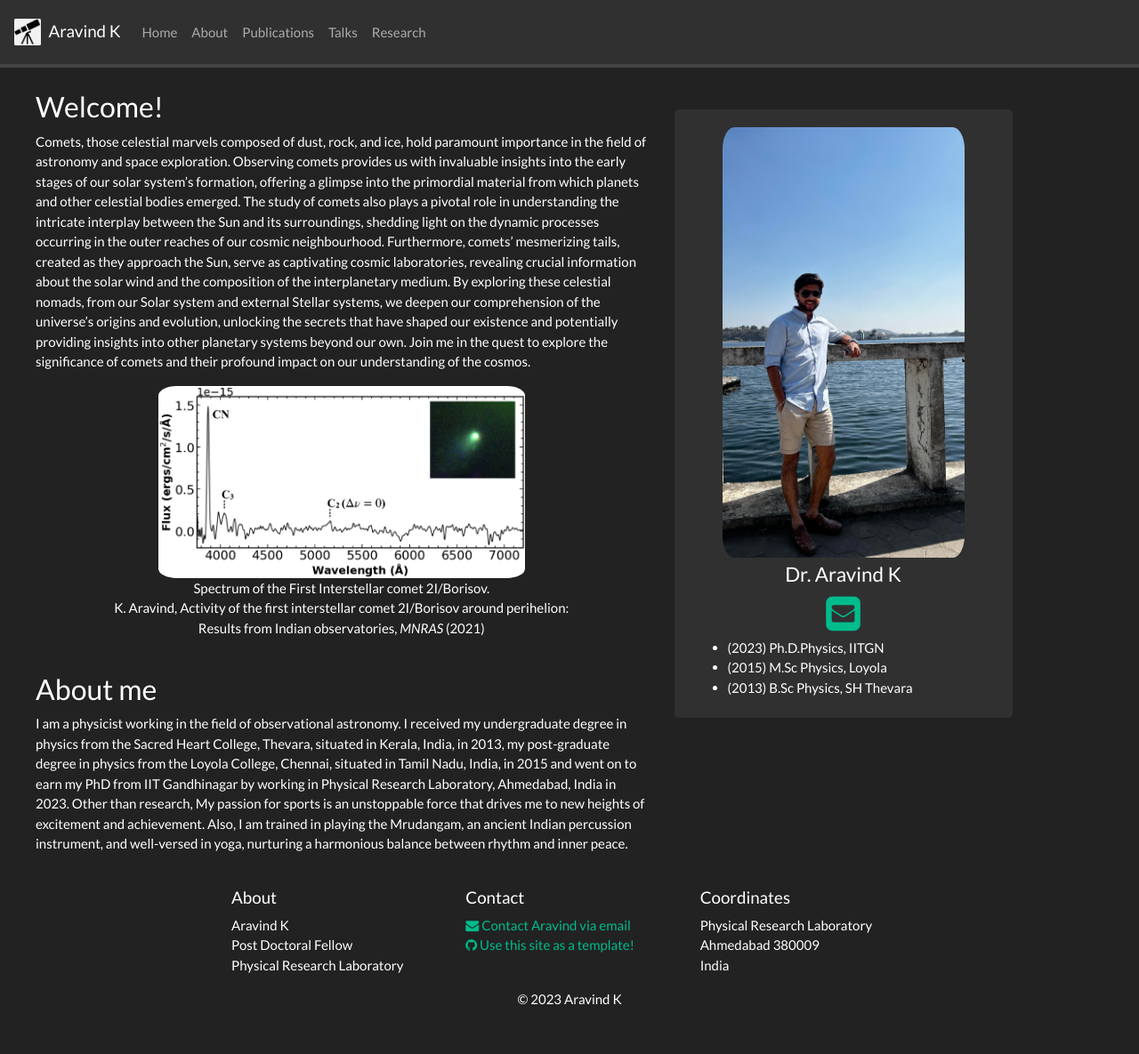
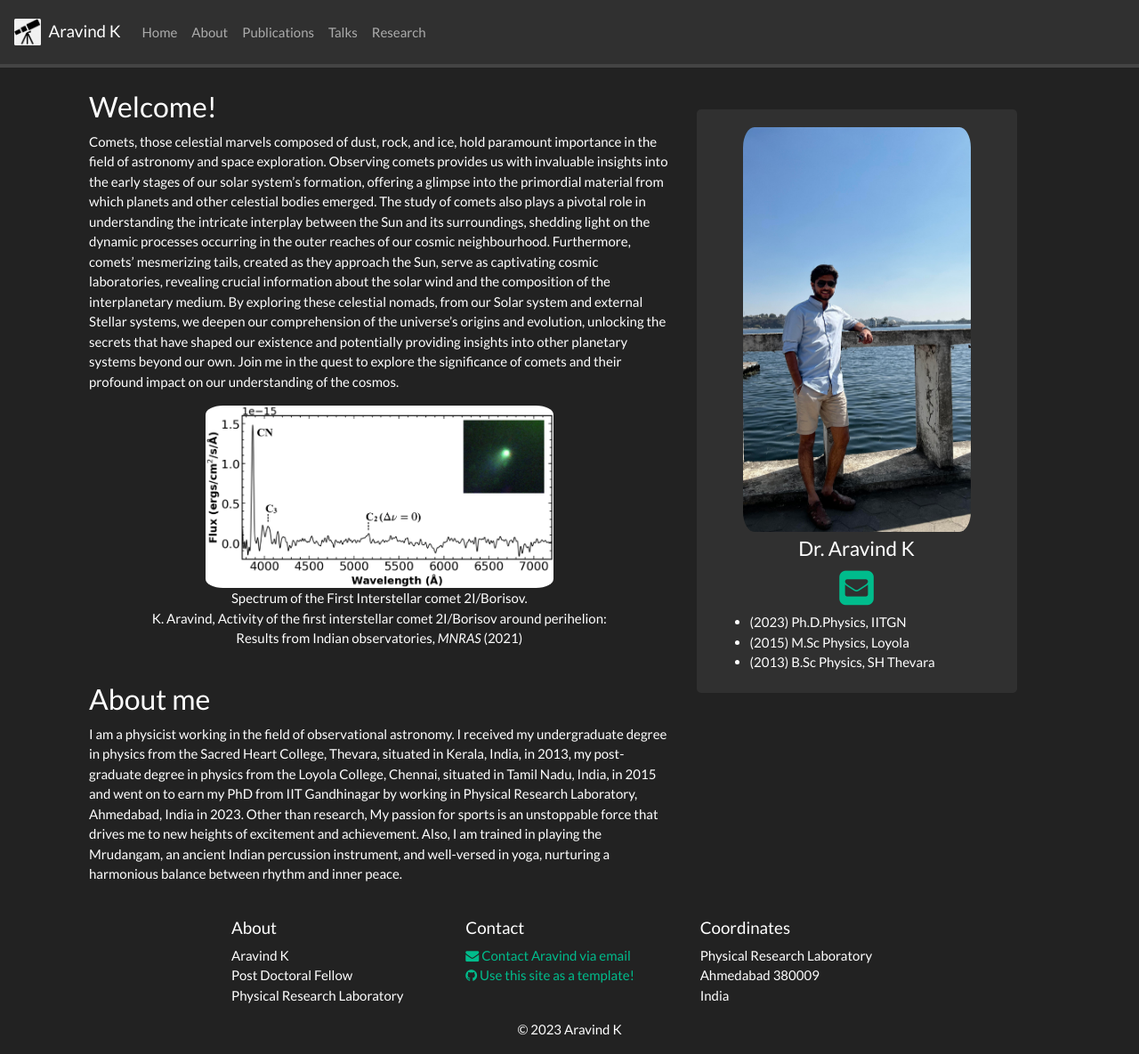
Before and after one commit to DrAravind1192/DrAravind1192.github.io, a Jekyll site: the page built from _pages/home.md, in a window 1280 px wide and 1185 px high. Shown: the whole window at 89% size. Built offline with Jekyll 4.4.1, drawn with Linux system fonts in a browser that asks for light colours; nearby versions of some CDN libraries; a style sheet for code colours, icons or effects is not loaded.

Commit message:
Update default.html

```diff
--- a/_layouts/default.html
+++ b/_layouts/default.html
@@ -19,7 +19,7 @@
     /* Large padding for large screens */
     @media only screen and (min-width: 1025px) {
       .main-container {
-        padding-left:40px;
+        padding-left:100px;
         padding-right: 40px;
         padding-top:5px
       }
```
